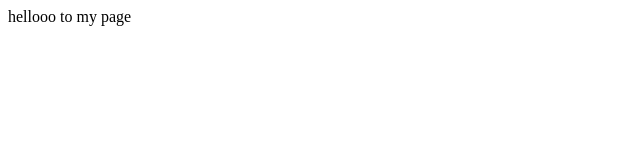
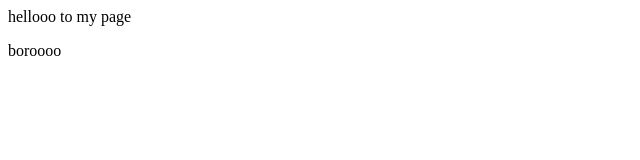
Before and after one commit to anahiiita/github_for_noobs, a plain HTML site: page index.html in a window 1280 px wide. Shown: the full height of the page, 0-640 px from the left. Drawn offline with Linux system fonts and the light colour scheme.

Commit message:
add new paragraph

```diff
--- a/index.html
+++ b/index.html
@@ -2,5 +2,6 @@
 <head></head>
 <body>
     <p>hellooo to my page</p>
+    <p>boroooo</p>
 </body>
 </html>
```
